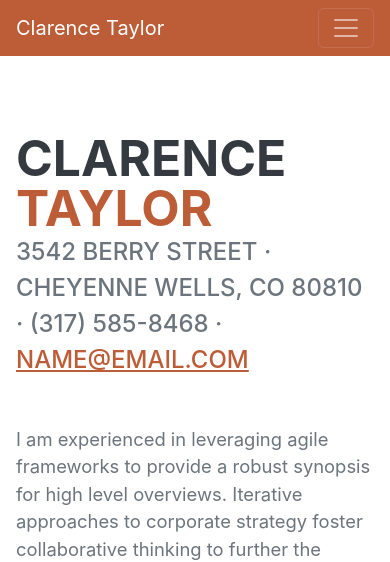
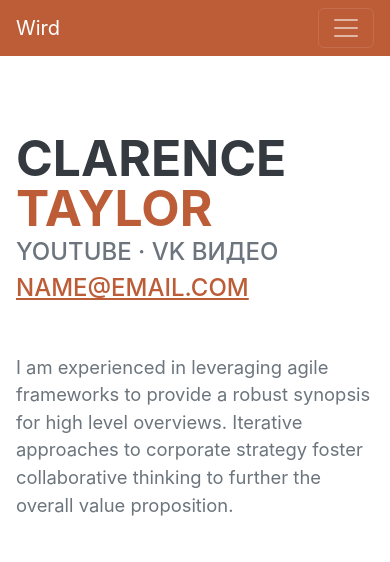
Before and after one commit to wird17/VIZITKA, a plain HTML site: page index.html in a window 390 px wide. Shown: the top 562 px of the page. Drawn offline with nearby package versions, Linux system fonts and the light colour scheme; a web font is replaced by a local one.

Commit message:
Update index.html

```diff
--- a/index.html
+++ b/index.html
@@ -19,7 +19,7 @@
         <!-- Navigation-->
         <nav class="navbar navbar-expand-lg navbar-dark bg-primary fixed-top" id="sideNav">
             <a class="navbar-brand js-scroll-trigger" href="#page-top">
-                <span class="d-block d-lg-none">Clarence Taylor</span>
+                <span class="d-block d-lg-none">Wird</span>
                 <span class="d-none d-lg-block"><img class="img-fluid img-profile rounded-circle mx-auto mb-2" src="assets/img/profile.jpg" alt="..." /></span>
             </a>
             <button class="navbar-toggler" type="button" data-bs-toggle="collapse" data-bs-target="#navbarResponsive" aria-controls="navbarResponsive" aria-expanded="false" aria-label="Toggle navigation"><span class="navbar-toggler-icon"></span></button>
@@ -44,7 +44,7 @@
                         <span class="text-primary">Taylor</span>
                     </h1>
                     <div class="subheading mb-5">
-                        3542 Berry Street · Cheyenne Wells, CO 80810 · (317) 585-8468 ·
+                        YouTube · VK Видео
                         <a href="mailto:name@email.com">name@email.com</a>
                     </div>
                     <p class="lead mb-5">I am experienced in leveraging agile frameworks to provide a robust synopsis for high level overviews. Iterative approaches to corporate strategy foster collaborative thinking to further the overall value proposition.</p>
```
